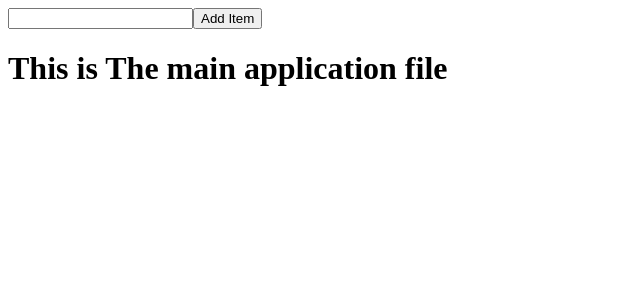
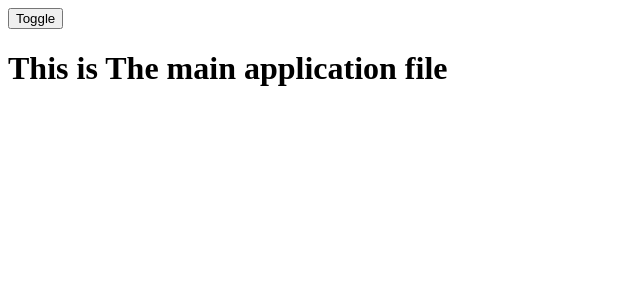
Before and after one commit to Hangthim-web/React-From-the-beginning-, a React (Vite) app in the folder first_react_application/: page / in a window 1280 px wide. Shown: the top 300 px of the page, without its empty margins (0-640 px from the left). Built offline with nearby package versions, Linux system fonts and the light colour scheme.

Commit message:
toggle button

```diff
--- a/first_react_application/src/App.jsx
+++ b/first_react_application/src/App.jsx
@@ -8,8 +8,8 @@
 // import Simple
 //  from "./us_event_render/usestatehookPrac/Counter";
 // import Form from "./us_event_render/usestatehookPrac/Form";
-import ShoppingList from "./us_event_render/usestatehookPrac/ShoppingList";
-
+// import ShoppingList from "./us_event_render/usestatehookPrac/ShoppingList";
+import Toggle from "./us_event_render/usestatehookPrac/Toggle";
 const App=()=>
 {
  return (
@@ -26,7 +26,8 @@ const App=()=>
      {/* <Prac/> */}
       {/* <Simple/> */}
       {/* <Form/> */}
-      <ShoppingList/>
+      {/* <ShoppingList/> */}
+      <Toggle/>
     <h1>This is The main application file </h1>
   </div>
  )
--- /dev/null
+++ b/first_react_application/src/us_event_render/usestatehookPrac/Toggle.jsx
@@ -0,0 +1,17 @@
+import { useState } from 'react'
+
+const Toggle=()=>{
+
+    const [black,setBlack] = useState(false)
+    const toggle=()=>
+    {
+        setBlack(black=>!black)
+        document.body.style.backgroundColor = !black?'black':'white';
+    }
+return (
+    <button onClick={toggle}>Toggle</button>
+)
+}
+
+
+export default Toggle
```
